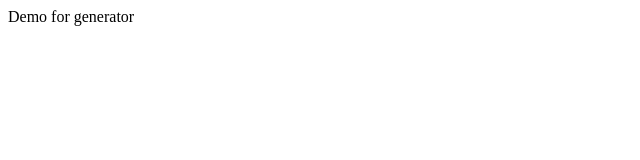
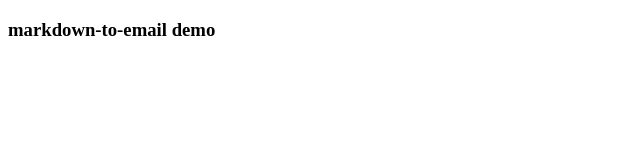
Before and after one commit to LLazyEmail/markdown-to-email-demo, a website: page public/index.html in a window 1280 px wide. Shown: the whole page, without its empty margins (0-640 px from the left). Drawn offline with Linux system fonts and the light colour scheme.

```diff
--- a/public/index.html
+++ b/public/index.html
@@ -7,6 +7,6 @@
     <title>Document</title>
   </head>
   <body>
-    Demo for generator
+    <h3>markdown-to-email demo</h3>
   </body>
 </html>
```
Also changed, not shown: package.json (+6 -1 lines), 1 other file.
